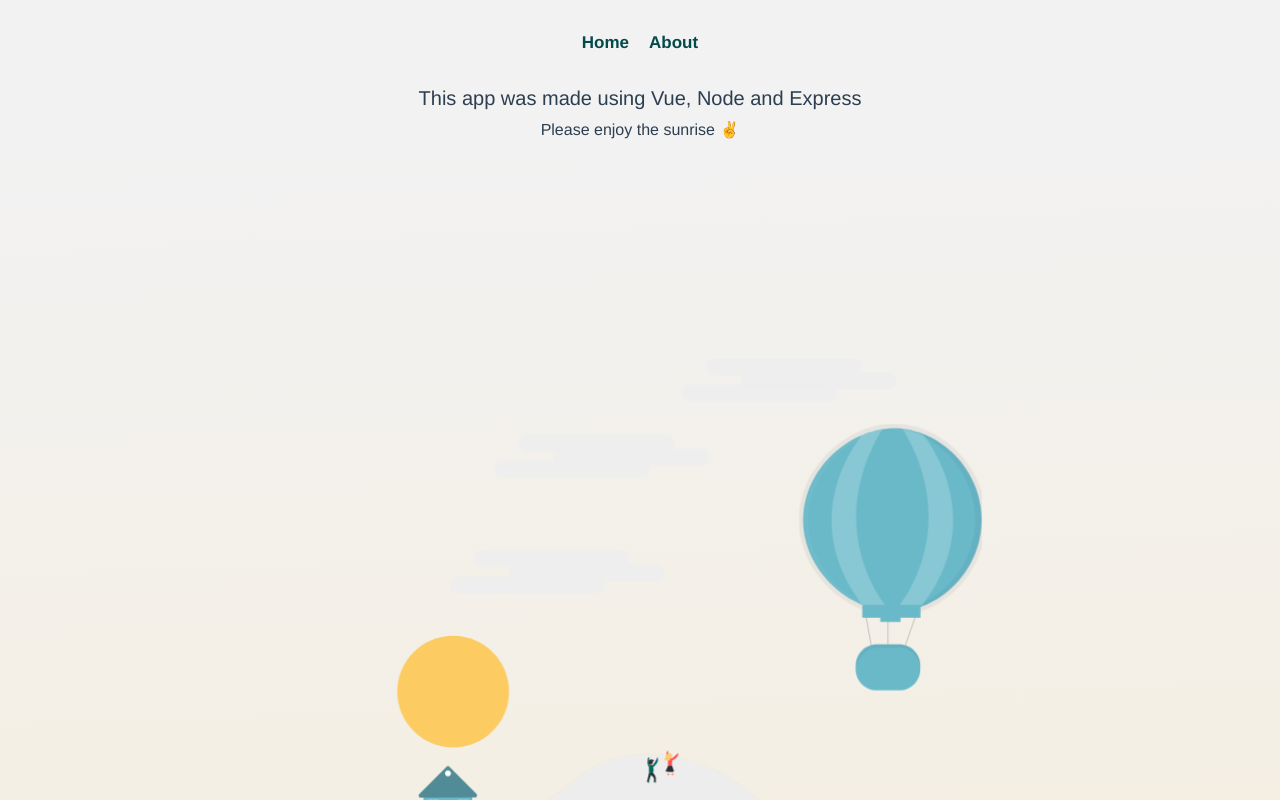
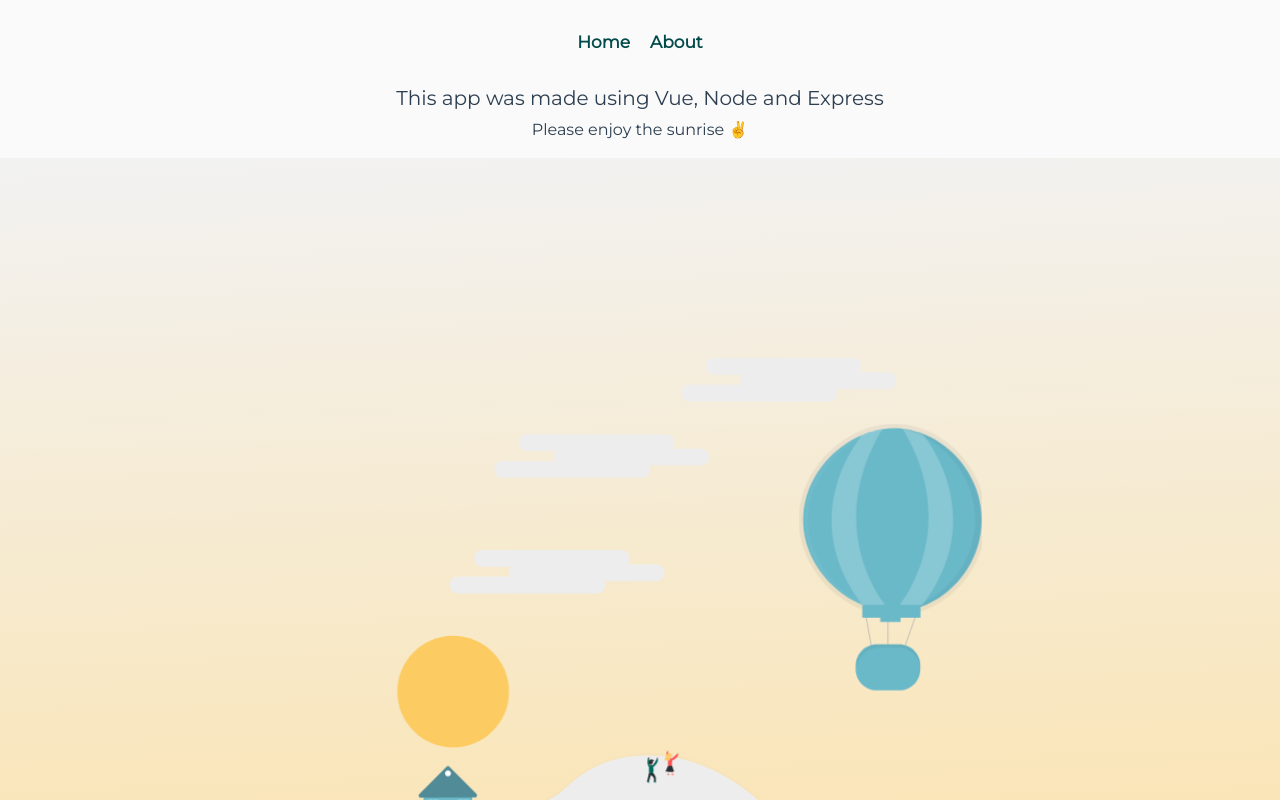
Before and after one commit to rasmusjons/documentupload, a Vue app: page /About in a window 1280 px wide. Shown: the top 800 px of the page. Built offline with nearby package versions, Linux system fonts and the light colour scheme.

Commit message:
uppdaterat font

```diff
--- a/src/App.vue
+++ b/src/App.vue
@@ -11,11 +11,14 @@
 </template>
 
 <style>
+@import url("https://fonts.googleapis.com/css?family=Montserrat&display=swap");
+
 #app {
-  font-family: Helvetica, Arial, sans-serif;
   text-align: center;
   color: #2c3e50;
-  background-color: #f2f2f2;
+  background: rgb(250, 250, 250);
+  font-family: "Montserrat", sans-serif, Arial;
+  font-display: swap;
   min-height: 1000px;
   height: 100%;
 }
--- a/src/components/AboutBalloon.vue
+++ b/src/components/AboutBalloon.vue
@@ -13,34 +13,34 @@
             <path
               id="Vector"
               d="M827.24 24.91H646.3C640.799 24.91 636.34 29.3692 636.34 34.87V36.64C636.34 42.1408 640.799 46.6 646.3 46.6H827.24C832.741 46.6 837.2 42.1408 837.2 36.64V34.87C837.2 29.3692 832.741 24.91 827.24 24.91Z"
-              fill="#eee"
+              fill="#EDEDED"
             />
             <path
               id="Vector_2"
               d="M872.23 43.39H691.29C685.789 43.39 681.33 47.8493 681.33 53.35V55.12C681.33 60.6208 685.789 65.08 691.29 65.08H872.23C877.731 65.08 882.19 60.6208 882.19 55.12V53.35C882.19 47.8493 877.731 43.39 872.23 43.39Z"
-              fill="#eee"
+              fill="#EDEDED"
             />
             <path
               id="Vector_3"
               d="M795.9 59.46H614.96C609.459 59.46 605 63.9192 605 69.42V71.19C605 76.6908 609.459 81.15 614.96 81.15H795.9C801.401 81.15 805.86 76.6908 805.86 71.19V69.42C805.86 63.9192 801.401 59.46 795.9 59.46Z"
-              fill="#eee"
+              fill="#EDEDED"
             />
           </g>
           <g id="cloud1">
             <path
               id="Vector_4"
               d="M483.36 273.18H302.42C296.919 273.18 292.46 277.639 292.46 283.14V284.91C292.46 290.411 296.919 294.87 302.42 294.87H483.36C488.861 294.87 493.32 290.411 493.32 284.91V283.14C493.32 277.639 488.861 273.18 483.36 273.18Z"
-              fill="#eee"
+              fill="#EDEDED"
             />
             <path
               id="Vector_5"
               d="M528.35 291.66H347.41C341.909 291.66 337.45 296.119 337.45 301.62V303.39C337.45 308.891 341.909 313.35 347.41 313.35H528.35C533.851 313.35 538.31 308.891 538.31 303.39V301.62C538.31 296.119 533.851 291.66 528.35 291.66Z"
-              fill="#eee"
+              fill="#EDEDED"
             />
             <path
               id="Vector_6"
               d="M452.02 307.72H271.08C265.579 307.72 261.12 312.179 261.12 317.68V319.45C261.12 324.951 265.579 329.41 271.08 329.41H452.02C457.521 329.41 461.98 324.951 461.98 319.45V317.68C461.98 312.179 457.521 307.72 452.02 307.72Z"
-              fill="#eee"
+              fill="#EDEDED"
             />
           </g>
           <g id="Group" opacity="0.5">
@@ -66,17 +66,17 @@
             <path
               id="Vector_10"
               d="M282.49 123.73H101.55C96.0492 123.73 91.59 128.189 91.59 133.69V135.46C91.59 140.961 96.0492 145.42 101.55 145.42H282.49C287.991 145.42 292.45 140.961 292.45 135.46V133.69C292.45 128.189 287.991 123.73 282.49 123.73Z"
-              fill="#eee"
+              fill="#EDEDED"
             />
             <path
               id="Vector_11"
               d="M327.49 142.21H146.55C141.049 142.21 136.59 146.669 136.59 152.17V153.94C136.59 159.441 141.049 163.9 146.55 163.9H327.49C332.991 163.9 337.45 159.441 337.45 153.94V152.17C337.45 146.669 332.991 142.21 327.49 142.21Z"
-              fill="#eee"
+              fill="#EDEDED"
             />
             <path
               id="Vector_12"
               d="M251.16 158.28H70.22C64.7193 158.28 60.26 162.739 60.26 168.24V170.01C60.26 175.511 64.7193 179.97 70.22 179.97H251.16C256.661 179.97 261.12 175.511 261.12 170.01V168.24C261.12 162.739 256.661 158.28 251.16 158.28Z"
-              fill="#eee"
+              fill="#EDEDED"
             />
           </g>
 
@@ -548,7 +548,7 @@
 <style>
 .background {
   background: linear-gradient(358deg, #fde0a0, #f2f2f2);
-  background-size: 400% 400%;
+  background-size: 100% 100%;
 }
 
 #cloud1 {
--- a/src/components/DisplayFile.vue
+++ b/src/components/DisplayFile.vue
@@ -54,7 +54,7 @@
                 word.
               </p>
             </div>
-            <p>{{ textStore }}</p>
+            <p class="textUploaded">{{ textStore }}</p>
           </div>
         </b-col>
       </b-row>
@@ -112,6 +112,7 @@
 .btn-info {
   margin-top: 30px;
   opacity: 0.7;
+  background-color: #6abbc9;
 }
 
 .textContainerHeadline,
@@ -142,6 +143,10 @@
 h4 {
   padding: 15px;
 }
+.textUploaded {
+  font-family: "Geneva";
+  text-align: left;
+}
 
 .balloon {
   margin: auto;
--- a/src/components/EmptyBalloon.vue
+++ b/src/components/EmptyBalloon.vue
@@ -72,7 +72,7 @@
 <style>
 #cloudRight {
   animation: shift1 6s ease-in-out alternate;
-  animation-iteration-count: 2;
+  animation-iteration-count: 4;
 }
 
 @keyframes shift1 {
@@ -87,7 +87,7 @@
 
 #cloudLeft {
   animation: shift2 16s ease-in-out alternate;
-  animation-iteration-count: 1;
+  animation-iteration-count: 2;
 }
 
 @keyframes shift2 {
```
